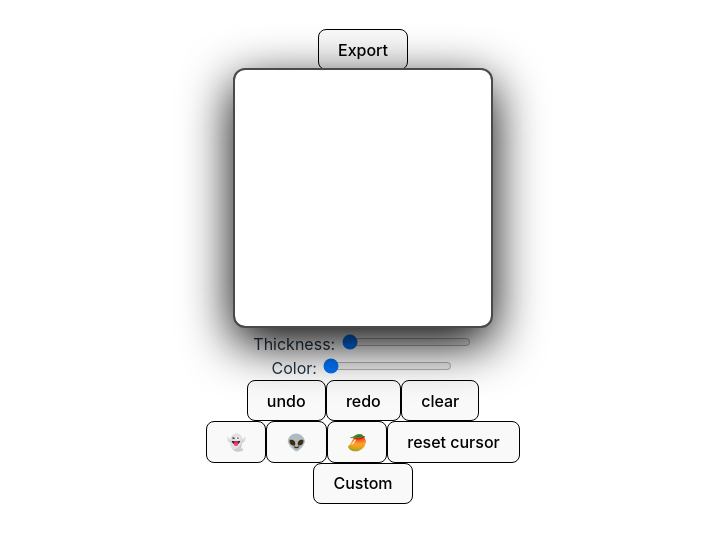
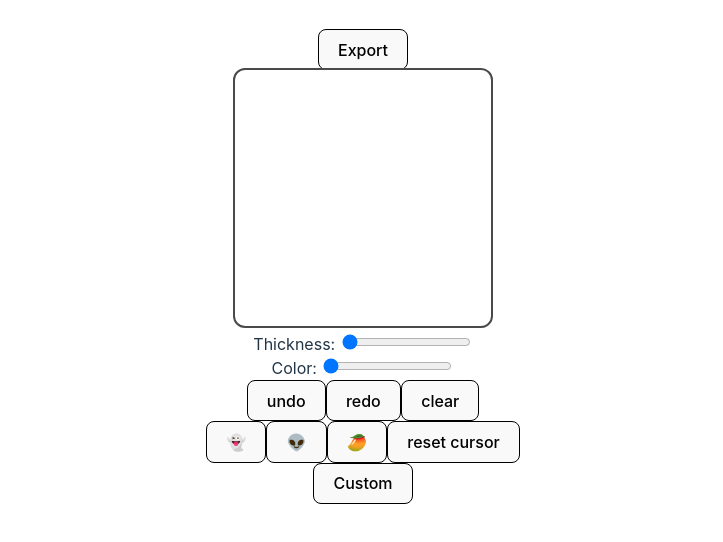
Before and after one commit to Wyatt-Hawes/bouquet_creator, a website built with Vite: page index.html in a window 1280 px wide. Shown: the part 196-738 px from the top of the page, without its empty margins (277-1000 px from the left). Built offline with nearby package versions, Linux system fonts and the light colour scheme.

Commit message:
Removing shadow

```diff
--- a/src/style.css
+++ b/src/style.css
@@ -83,7 +83,6 @@ button:focus-visible {
 
 canvas {
   border-radius: 10px;
-  filter: drop-shadow(0px 15px 25px #000000);
   outline: rgb(74, 74, 74) 2px solid;
   position: relative;
   z-index: 1;
```
